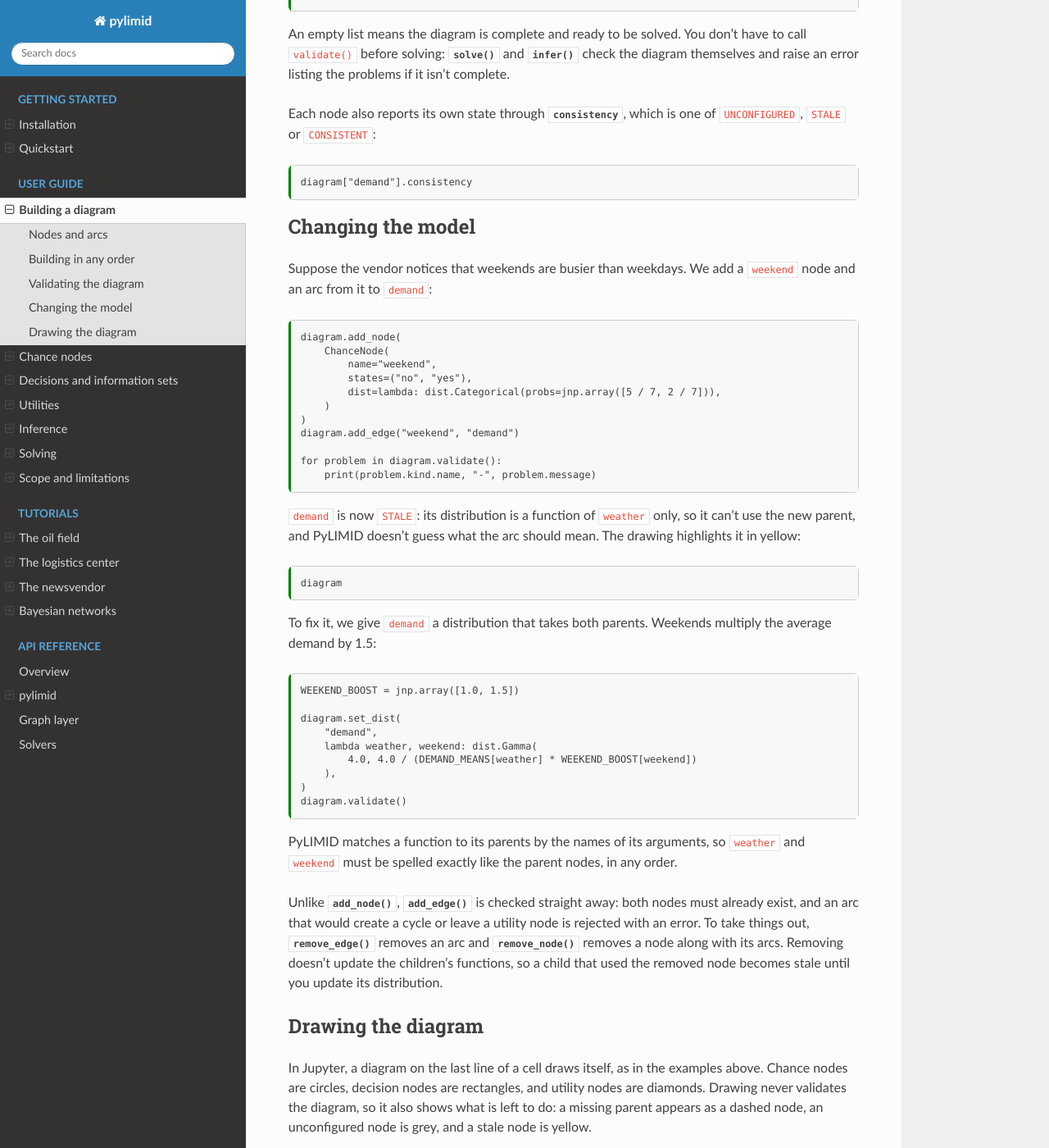
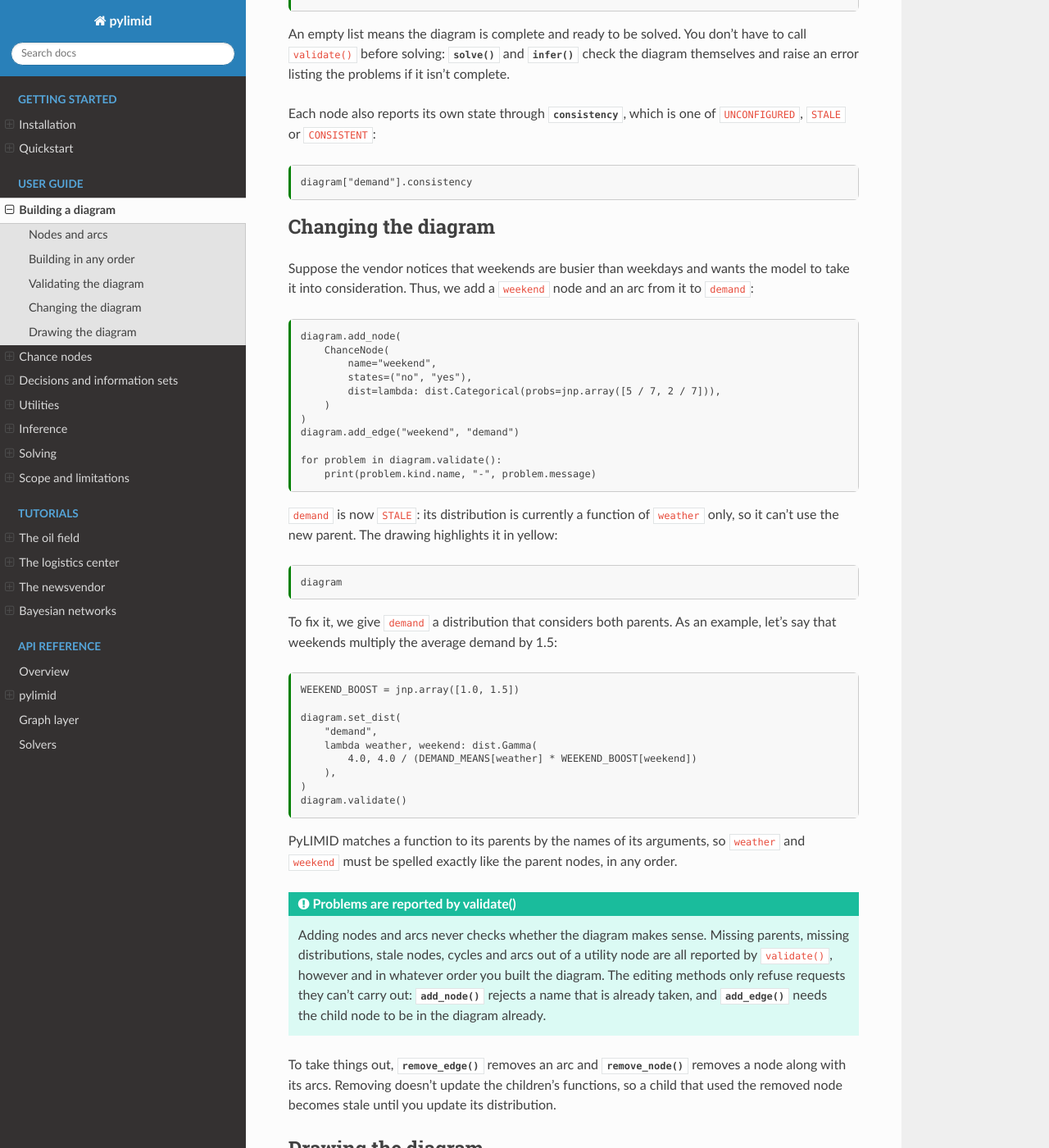
Before and after one commit to cynosural-ai/pylimid, a Sphinx documentation site: the page built from docs/user_guide/building_a_diagram.md, in a window 1280 px wide and 1400 px high, scrolled down 1994 px. Shown: the whole window at 82% size. Built offline with Sphinx 7.4.7 and the Read the Docs theme 3.1.0, drawn with Linux system fonts in a browser that asks for light colours.

Commit message:
update docs

````diff
--- a/docs/user_guide/building_a_diagram.md
+++ b/docs/user_guide/building_a_diagram.md
@@ -96,9 +96,9 @@ Each node also reports its own state through {py:attr}`~Node.consistency`, which
 diagram["demand"].consistency
 ```
 
-## Changing the model
+## Changing the diagram
 
-Suppose the vendor notices that weekends are busier than weekdays. We add a `weekend` node and an arc from it to `demand`:
+Suppose the vendor notices that weekends are busier than weekdays and wants the model to take it into consideration. Thus, we add a `weekend` node and an arc from it to `demand`:
 
 ```{code-cell} ipython3
 diagram.add_node(
@@ -114,13 +114,13 @@ for problem in diagram.validate():
     print(problem.kind.name, "-", problem.message)
 ```
 
-`demand` is now `STALE`: its distribution is a function of `weather` only, so it can't use the new parent, and PyLIMID doesn't guess what the arc should mean. The drawing highlights it in yellow:
+`demand` is now `STALE`: its distribution is currently a function of `weather` only, so it can't use the new parent. The drawing highlights it in yellow:
 
 ```{code-cell} ipython3
 diagram
 ```
 
-To fix it, we give `demand` a distribution that takes both parents. Weekends multiply the average demand by 1.5:
+To fix it, we give `demand` a distribution that considers both parents. As an example, let's say that weekends multiply the average demand by 1.5:
 
 ```{code-cell} ipython3
 WEEKEND_BOOST = jnp.array([1.0, 1.5])
@@ -136,7 +136,13 @@ diagram.validate()
 
 PyLIMID matches a function to its parents by the names of its arguments, so `weather` and `weekend` must be spelled exactly like the parent nodes, in any order.
 
-Unlike {py:meth}`~InfluenceDiagram.add_node`, {py:meth}`~InfluenceDiagram.add_edge` is checked straight away: both nodes must already exist, and an arc that would create a cycle or leave a utility node is rejected with an error. To take things out, {py:meth}`~InfluenceDiagram.remove_edge` removes an arc and {py:meth}`~InfluenceDiagram.remove_node` removes a node along with its arcs. Removing doesn't update the children's functions, so a child that used the removed node becomes stale until you update its distribution.
+```{admonition} Problems are reported by validate()
+:class: important
+
+Adding nodes and arcs never checks whether the diagram makes sense. Missing parents, missing distributions, stale nodes, cycles and arcs out of a utility node are all reported by `validate()`, however and in whatever order you built the diagram. The editing methods only refuse requests they can't carry out: {py:meth}`~InfluenceDiagram.add_node` rejects a name that is already taken, and {py:meth}`~InfluenceDiagram.add_edge` needs the child node to be in the diagram already.
+```
+
+To take things out, {py:meth}`~InfluenceDiagram.remove_edge` removes an arc and {py:meth}`~InfluenceDiagram.remove_node` removes a node along with its arcs. Removing doesn't update the children's functions, so a child that used the removed node becomes stale until you update its distribution.
 
 ## Drawing the diagram
 
````
Also changed, not shown: docs/getting_started/quickstart.md (+4 -4 lines).
